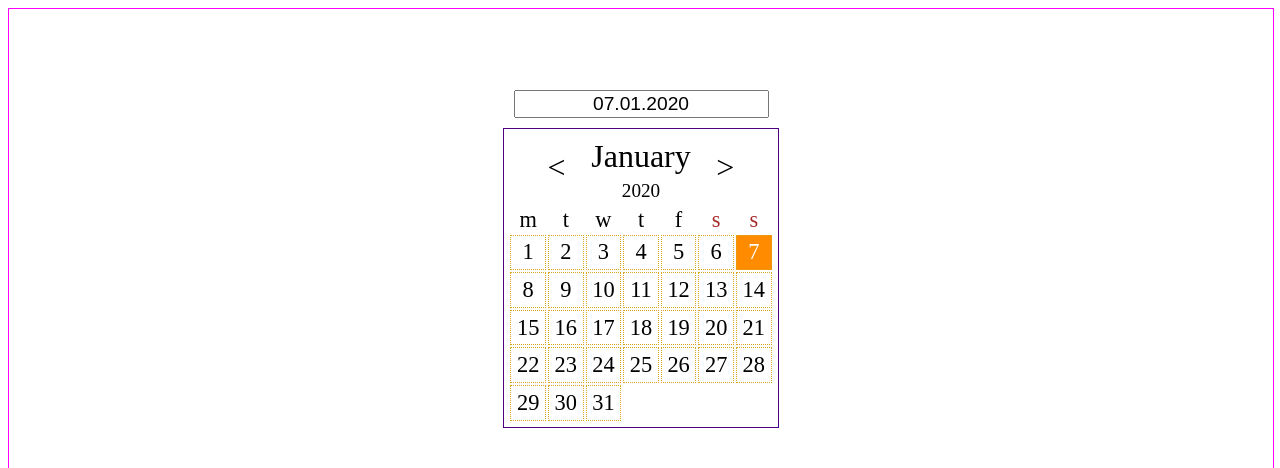
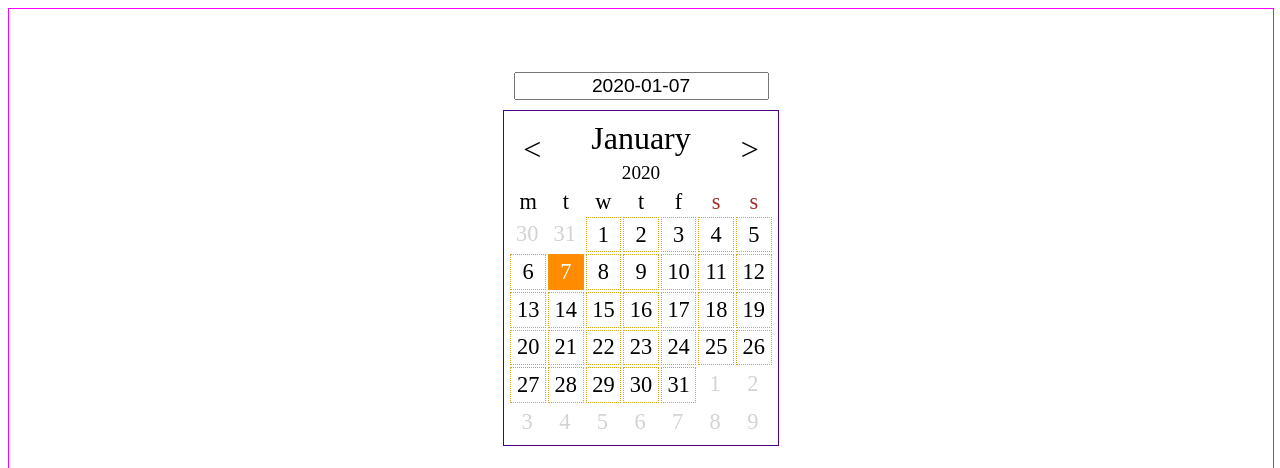
Before and after one commit to greendwin/jsx-calendar, a React (Create React App) app: page / in a window 1280 px wide. Shown: the top 468 px of the page. Built offline with nearby package versions, Linux system fonts and the light colour scheme.

Commit message:
calendar
* update styles
* always show six weeks
* add dummy days instead of empty fillers

```diff
--- a/package.json
+++ b/package.json
@@ -1,7 +1,7 @@
 {
-  "name": "react",
+  "name": "tutorials-calendar",
   "version": "1.0.0",
-  "description": "",
+  "description": "Example project: Calendar app on moment.js and React",
   "keywords": [],
   "main": "src/index.js",
   "dependencies": {
--- a/src/app.jsx
+++ b/src/app.jsx
@@ -6,7 +6,7 @@ import TextBox from "./controls/text-box";
 import "./app.css";
 
 const App = () => {
-  const [today, setToday] = useState(moment().format("DD.MM.YYYY"));
+  const [today, setToday] = useState(moment().format("YYYY-MM-DD"));
 
   return (
     <div className="app">
--- a/src/calendar/calendar.css
+++ b/src/calendar/calendar.css
@@ -2,31 +2,6 @@
 .calendar {
   padding: 0.2em;
   border: 1px solid indigo;
-}
-
-.calendar-caption {
-  display: flex;
-  align-items: center;
-  justify-content: center;
-
-  margin-bottom: 0.2em;
-}
-
-.month-year-group {
-  /* border: 1px dashed yellowgreen; */
-  /* flex: 1; */
-  display: flex;
-  flex-direction: column;
-  align-items: center;
-}
-
-.calendar-month {
-  font-size: 1rem;
-}
-
-.calendar-year {
-  font-size: 0.6rem;
-  margin-bottom: -0.2em;
 }
 
 .month-days {
@@ -54,9 +29,33 @@
   padding: 0;
   width: 1.5em;
   height: 1.5em;
+
+  display: flex;
+  justify-content: center;
+  align-items: center;
+}
+
+.day:hover,
+.day:active {
+  border: 1px solid orangered;
+}
+
+.day-dummy,
+.day-dummy:hover,
+.day-dummy:active {
+  border: none;
+  color: lightgray;
+  user-select: none;
 }
 
 .day-today {
   color: white;
   background-color: darkorange;
 }
+
+.day-today:hover,
+.day-today:active {
+  color: royalblue;
+  background-color: #ffa332;
+  border: 1px solid royalblue;
+}
--- a/src/calendar/calendar.jsx
+++ b/src/calendar/calendar.jsx
@@ -1,41 +1,72 @@
-import React from "react";
+import React, { useState } from "react";
 import clsx from "clsx";
+import moment from "moment";
 
 import Button from "../controls/button";
+import MonthSelect from "./month-select";
+
 import "./calendar.css";
 
-const Calendar = ({ today }) => {
-  const weekDays = ["m", "t", "w", "t", "f", "s", "s"];
+const WeekdayLabel = ({ caption, holiday }) => (
+  <div className={clsx("weekday", { "weekday-holiday": holiday })}>
+    {caption}
+  </div>
+);
 
-  const dayNums = [];
-  for (let k = 1; k <= 31; k += 1) {
-    dayNums.push(k);
+const Day = ({ nmb, holiday, today }) => (
+  <Button
+    caption={nmb}
+    className={clsx("day", { "day-holiday": holiday }, { "day-today": today })}
+  />
+);
+
+const DummyDay = ({ nmb }) => <div className="day day-dummy">{nmb}</div>;
+
+const MonthDays = ({ viewDate, today }) => {
+  const days = [];
+
+  const cur = viewDate.clone();
+  cur.startOf("month");
+  cur.startOf("isoWeek");
+
+  for (let week = 0; week < 6; week += 1) {
+    for (let k = 0; k < 7; ++k, cur.add(1, "day")) {
+      if (cur.month() === viewDate.month()) {
+        days.push(
+          <Day
+            key={days.length}
+            nmb={cur.date()}
+            holiday={k % 7 === 6 || k % 7 === 0}
+            today={cur.isSame(today)}
+          />
+        );
+      } else {
+        days.push(<DummyDay key={days.length} nmb={cur.date()} />);
+      }
+    }
   }
+
+  return days;
+};
+
+const Calendar = ({ today, locale = "en" }) => {
+  const todayDate = moment(today);
+  todayDate.locale(locale);
+
+  const [viewDate, setViewDate] = useState(() => todayDate.clone());
 
   return (
     <div className="calendar">
-      <div className="calendar-caption">
-        <Button>&lt;</Button>
-        <div className="month-year-group">
-          <Button className="calendar-month">January</Button>
-          <Button className="calendar-year">2020</Button>
-        </div>
-        <Button>&gt;</Button>
-      </div>
+      <MonthSelect viewDate={viewDate} setViewDate={setViewDate} />
       <div className="month-days">
-        {weekDays.map((d, k) => (
-          <div
-            key={k}
-            className={clsx("weekday", { "weekday-holiday": d === "s" })}
-          >
-            {d}
-          </div>
-        ))}
-        {dayNums.map(k => (
-          <Button key={k} className={clsx("day", { "day-today": k === 7 })}>
-            {k}
-          </Button>
-        ))}
+        <WeekdayLabel caption="m" />
+        <WeekdayLabel caption="t" />
+        <WeekdayLabel caption="w" />
+        <WeekdayLabel caption="t" />
+        <WeekdayLabel caption="f" />
+        <WeekdayLabel caption="s" holiday />
+        <WeekdayLabel caption="s" holiday />
+        <MonthDays viewDate={viewDate} today={today} />
       </div>
     </div>
   );
--- /dev/null
+++ b/src/calendar/month-select.css
@@ -0,0 +1,20 @@
+.month-select {
+  display: flex;
+  align-items: center;
+  justify-content: center;
+
+  margin-bottom: 0.2em;
+}
+
+.month-select-group {
+  flex: 1;
+}
+
+.month-select-month {
+  font-size: 1rem;
+}
+
+.month-select-year {
+  font-size: 0.6rem;
+  margin-bottom: -0.2em;
+}
--- /dev/null
+++ b/src/calendar/month-select.jsx
@@ -0,0 +1,29 @@
+import React from "react";
+import Button from "../controls/button";
+
+import "./month-select.css";
+
+const MonthSelect = ({ viewDate, setViewDate }) => {
+  const subtractMonth = () => {
+    setViewDate(d => d.clone().subtract(1, "month"));
+  };
+
+  const addMonth = () => {
+    setViewDate(d => d.clone().add(1, "month"));
+  };
+
+  return (
+    <div className="month-select">
+      <Button caption="<" onClick={subtractMonth} />
+      <div className="month-select-group">
+        <Button className="month-select-month">
+          {viewDate.format("MMMM")}
+        </Button>
+        <Button className="month-select-year">{viewDate.format("YYYY")}</Button>
+      </div>
+      <Button caption=">" onClick={addMonth} />
+    </div>
+  );
+};
+
+export default MonthSelect;
--- a/src/controls/button.css
+++ b/src/controls/button.css
@@ -5,6 +5,7 @@
   display: flex;
   justify-content: center;
   align-items: center;
+  outline: none;
 }
 
 .button:hover,
--- a/src/controls/button.jsx
+++ b/src/controls/button.jsx
@@ -2,8 +2,14 @@ import React from "react";
 import clsx from "clsx";
 import "./button.css";
 
-const Button = ({ className, children }) => (
-  <div role="button" tabIndex="0" className={clsx("button", className)}>
+const Button = ({ caption, onClick, className, children }) => (
+  <div
+    role="button"
+    tabIndex="0"
+    className={clsx("button", className)}
+    onClick={onClick}
+  >
+    {caption}
     {children}
   </div>
 );
```
